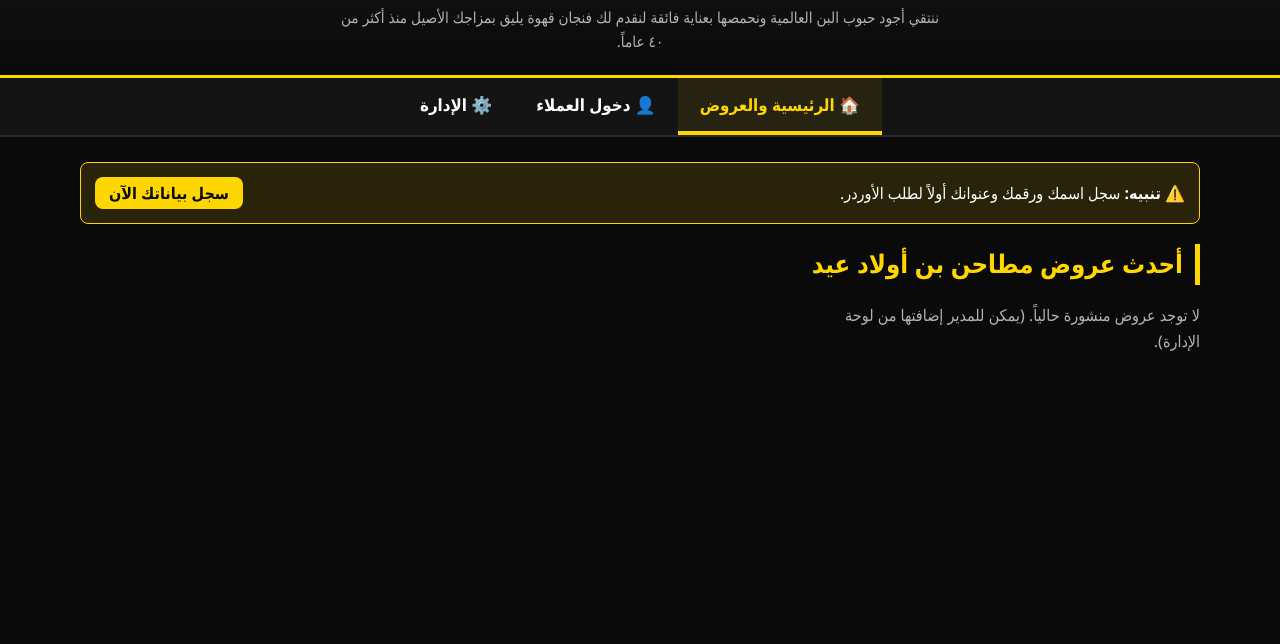
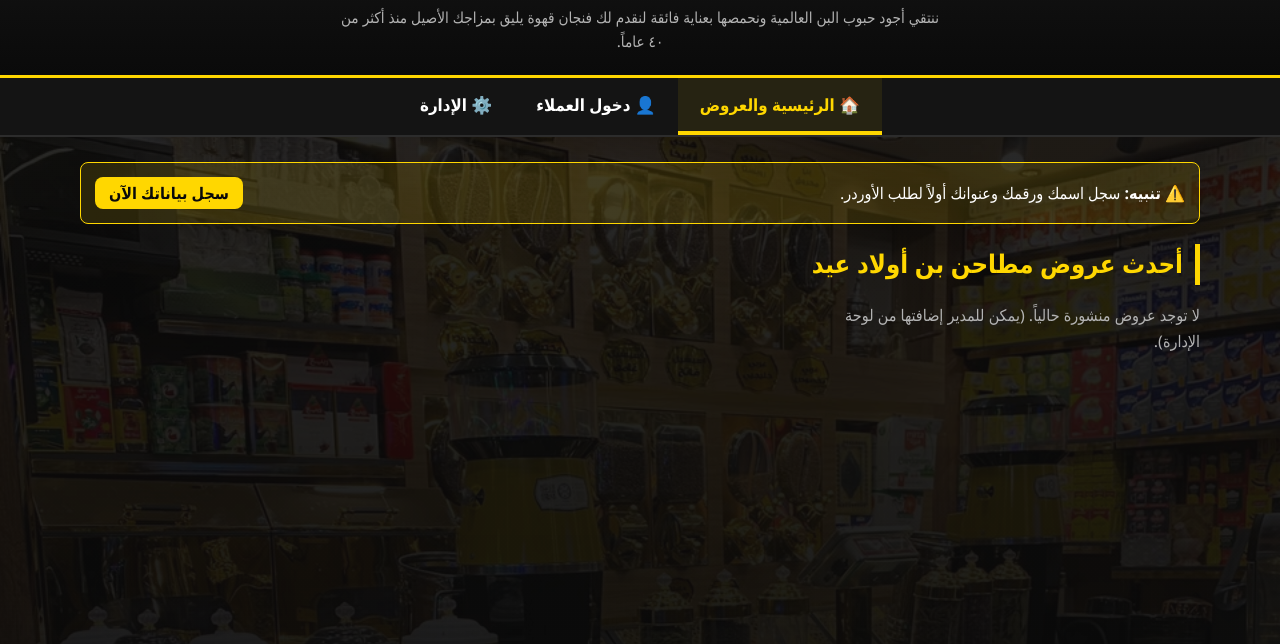
Before and after one commit to eltrpoo21-create/awlad-eid, a plain HTML site: page index.html in a window 1280 px wide. Shown: the part 154-798 px from the top of the page. Drawn offline with Linux system fonts and the light colour scheme; no server answers.

Commit message:
Update index.html

```diff
--- a/index.html
+++ b/index.html
@@ -6,8 +6,8 @@
 <title>مطاحن بن أولاد عيد - أصل القهوة العربية في مصر</title>
 <style>
 *{box-sizing:border-box;margin:0;padding:0;font-family:'Segoe UI',Tahoma,Arial,sans-serif}
-body{background:#0a0a0a;color:#fff;line-height:1.6}
-header{background:linear-gradient(180deg,#1a1a1a,#0a0a0a);border-bottom:3px solid #FFD700;padding:22px 15px;text-align:center}
+body{background:linear-gradient(rgba(10,10,10,0.85),rgba(10,10,10,0.92)),url('bg.jpg.jpeg') no-repeat center center fixed;background-size:cover;color:#fff;line-height:1.6}
+  header{background:linear-gradient(180deg,#1a1a1a,#0a0a0a);border-bottom:3px solid #FFD700;padding:22px 15px;text-align:center}
 .badge{background:#FFD700;color:#0a0a0a;padding:4px 16px;border-radius:20px;font-weight:bold;font-size:.9rem;display:inline-block;margin-bottom:8px}
 header h1{color:#FFD700;font-size:2.2rem;font-weight:900}
 header .slogan{color:#fff;font-size:1.15rem;margin-top:4px;font-weight:bold}
```
